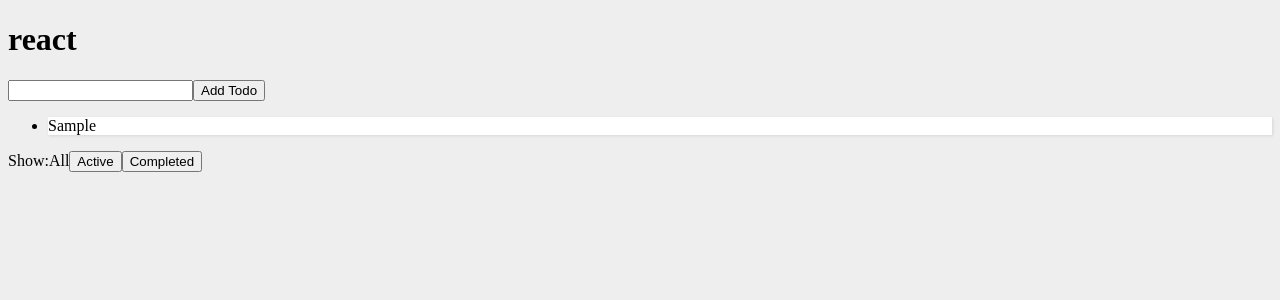
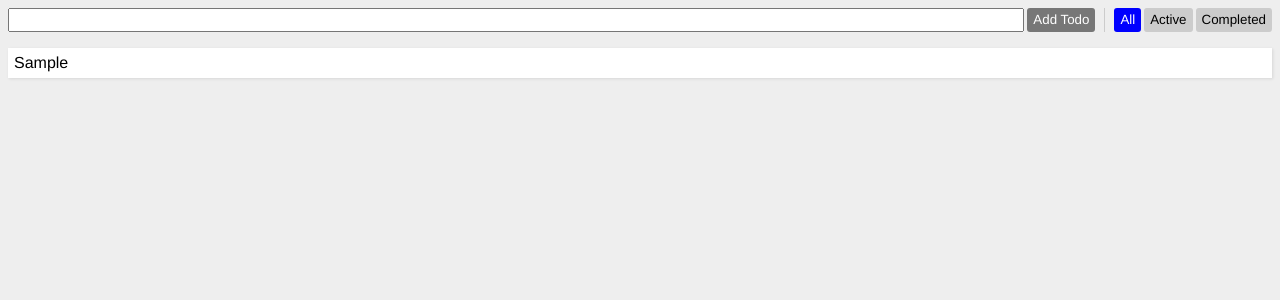
Before and after one commit to pOxaes/react-fusebox, a React app: page / in a window 1280 px wide. Both pictures are taken after typing "Sample" into the empty fields and a click on the button "Add Todo". Shown: the top 300 px of the page. Built offline with nearby package versions, Linux system fonts and the light colour scheme; the HTML template or start-up script is replaced by a standard one.

Commit message:
some style

```diff
--- a/src/components/App.js
+++ b/src/components/App.js
@@ -1,14 +1,15 @@
 import React from 'react';
-import Footer from './Footer';
+import Filters from './Filters';
 import AddTodo from '../containers/AddTodo';
 import VisibleTodoList from '../containers/VisibleTodoList';
 
 const App = () => (
   <div>
-    <h1>react</h1>
-    <AddTodo />
+    <header>
+        <AddTodo />
+        <Filters />
+    </header>
     <VisibleTodoList />
-    <Footer />
   </div>
 );
 
--- a/src/components/Footer.js
+++ b/src/components/Filters.js
@@ -1,13 +1,12 @@
 import React from 'react';
 import FilterLink from '../containers/FilterLink';
 
-const Footer = () => (
-  <p>
-    Show:
+const Filters = () => (
+  <div className="filters">
     <FilterLink filter='SHOW_ALL'>All</FilterLink>
     <FilterLink filter='SHOW_ACTIVE'>Active</FilterLink>
     <FilterLink filter='SHOW_COMPLETED'>Completed</FilterLink>
-  </p>
+</div>
 );
 
-export default Footer;
+export default Filters;
--- a/src/components/Link.js
+++ b/src/components/Link.js
@@ -2,7 +2,12 @@
 
 const Link = ({ active, children, onClick }) => {
     if (active) {
-        return <span>{children}</span>;
+        return (
+            <button type='button'
+                className="active">
+                {children}
+            </button>
+        );
     }
 
     return (
--- a/src/components/Todo.js
+++ b/src/components/Todo.js
@@ -2,7 +2,7 @@
 
 const Todo = ({ onClick, completed, text }) => (
   <li onClick={onClick}
-      className="card"
+      className="todo"
       style={{
           textDecoration: completed ? 'line-through' : 'none'
       }}
--- a/src/components/TodoList.js
+++ b/src/components/TodoList.js
@@ -2,7 +2,7 @@
 import Todo from './Todo';
 
 const TodoList = ({ todos, onTodoClick }) => (
-  <ul>
+  <ul className="todoList">
     {todos.map(todo =>
       <Todo key={todo.id}
           {...todo}
--- a/src/containers/AddTodo.js
+++ b/src/containers/AddTodo.js
@@ -6,7 +6,7 @@
     let input;
 
     return (
-        <div>
+        <div className="form">
             <form onSubmit={e => {
                 e.preventDefault();
                 if (!input.value.trim()) {
--- a/src/index.js
+++ b/src/index.js
@@ -8,7 +8,7 @@
 import './styles/app.scss';
 
 let store = createStore(reducers);
-console.log('restarted!!');
+
 render(
   <Provider store={store}>
     <App />
--- a/src/styles/app.scss
+++ b/src/styles/app.scss
@@ -1,8 +1,4 @@
-body {
-    background: #eee;
-}
-
-.card {
-    background: #fff;
-    box-shadow: 1px 1px 3px rgba(0, 0, 0, .1);
-}
+@import 'common';
+@import 'header';
+@import 'form';
+@import 'todoList';
--- /dev/null
+++ b/src/styles/common.scss
@@ -0,0 +1,35 @@
+body {
+    background: #eee;
+    font-family: "Helvetica Neue", Helvetica, Arial, sans-serif;
+}
+
+button {
+    font-family: "Helvetica Neue", Helvetica, Arial, sans-serif;
+    border: none;
+    background: #CCC;
+    border-radius: 3px;
+    margin-left: 3px;
+    cursor: pointer;
+    padding-top: 0;
+    padding-bottom: 0;
+
+    &:hover,
+    &:focus {
+        color: #FFF;
+        background: #777;
+    }
+}
+
+button.active {
+    background: blue;
+    color: #FFF;
+    cursor: default;
+}
+
+button,
+input {
+    height: 24px;
+    line-height: 24px;
+    display: inline-block;
+    box-sizing: border-box;
+}
--- /dev/null
+++ b/src/styles/form.scss
@@ -0,0 +1,14 @@
+.form {
+    flex: 1 1;
+    border-right: 1px solid #ccc;
+    margin-right: 6px;
+    padding-right: 9px;
+
+    form {
+        display: flex;
+
+        input {
+            flex: 1 1;
+        }
+    }
+}
--- /dev/null
+++ b/src/styles/header.scss
@@ -0,0 +1,5 @@
+header {
+    display: flex;
+    justify-content: space-between;
+    align-items: flex-start;
+}
--- /dev/null
+++ b/src/styles/todoList.scss
@@ -0,0 +1,19 @@
+.todoList li {
+    background: #fff;
+    box-shadow: 1px 1px 3px rgba(0, 0, 0, .1);
+    padding: 6px;
+    margin-bottom: 6px;
+
+    &:hover {
+        cursor: pointer;
+    }
+}
+
+ul {
+    margin-left: 0;
+    padding-left: 0;
+}
+
+ul li {
+    list-style: none;
+}
```
